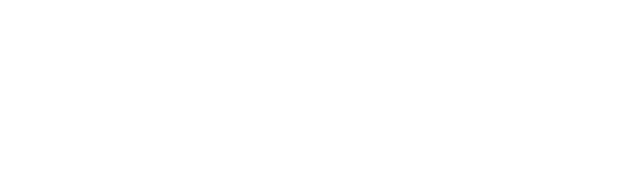
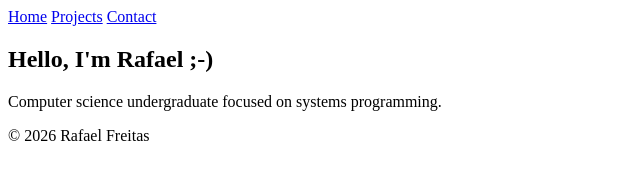
Before and after one commit to rafaelrnfreitas/portfolio, a plain HTML site: page index.html in a window 1280 px wide. Shown: the whole page, without its empty margins (0-640 px from the left). Drawn offline with Linux system fonts and the light colour scheme.

Commit message:
Add basic layout

```diff
--- a/index.html
+++ b/index.html
@@ -7,13 +7,23 @@
 </head>
 <body>
     <header>
-
+        <nav class="nav">
+            <a href="index.html">Home</a>
+            <a href="projects.html">Projects</a>
+            <a href="contact.html">Contact</a>
+        </nav>
     </header>
     <main>
-
+        <h2>
+            Hello, I'm Rafael ;-)
+        </h2>
+        <p>
+            Computer science undergraduate focused on
+            systems programming.
+        </p>
     </main>
     <footer>
-
+        <p>© 2026 Rafael Freitas</p>
     </footer>
 </body>
 </html>
```
